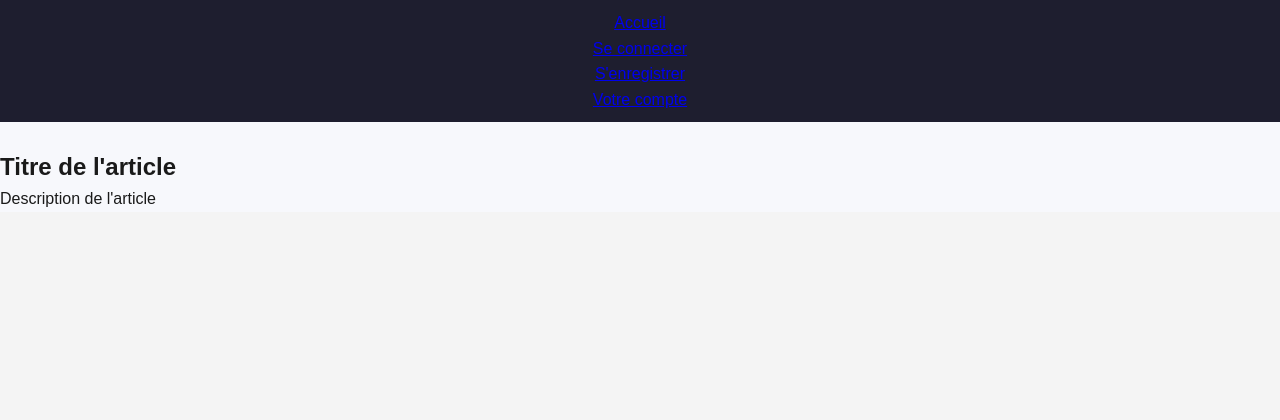
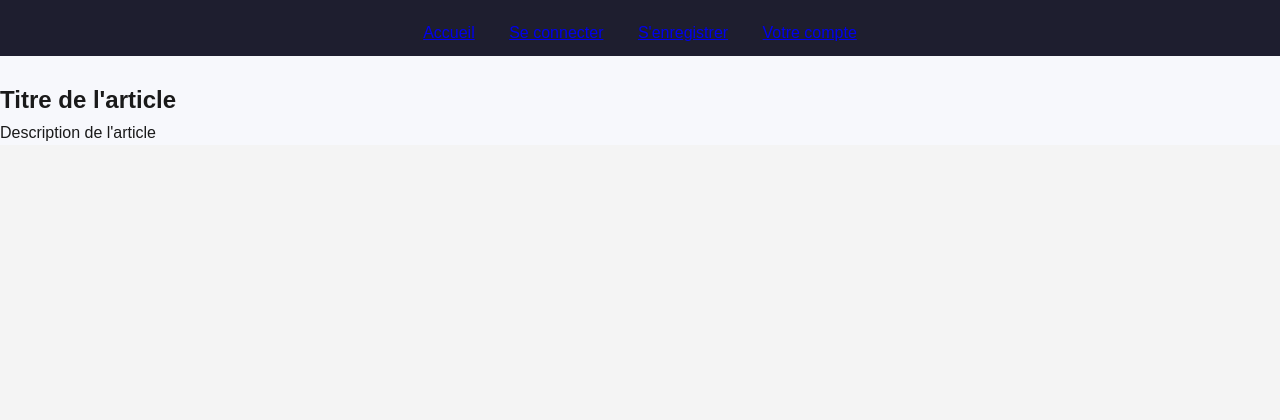
Before and after one commit to moiV123/Site_vente_en_ligne1, a Flask app: page / in a window 1280 px wide. Shown: the top 420 px of the page. Run offline with Flask 3, Linux system fonts and the light colour scheme.

Commit message:
ajout_nav

```diff
--- a/static/base.css
+++ b/static/base.css
@@ -42,3 +42,17 @@ footer {
     bottom: 0;
     width: 100%;
 }
+
+nav {
+    margin-top: 10px;
+}
+
+nav ul {
+    list-style: none;
+    padding: 0;
+}
+
+nav ul li {
+    display: inline;
+    margin: 0 15px;
+}
--- a/templates/index.html
+++ b/templates/index.html
@@ -1,6 +1,5 @@
 {% extends "base.html" %}
 {% block content %}
-    <main>
         <section class="article_pres">
             <article class="annonce">
                 <img src="" class="img_article">
@@ -8,8 +7,4 @@
                 <p class="description_article">Description de l'article</p>
             </article>
         </section>
-    </main>
-    <footer>
-        <p>&copy; 2024 Site</p>
-    </footer>
 {% endblock %}
```
